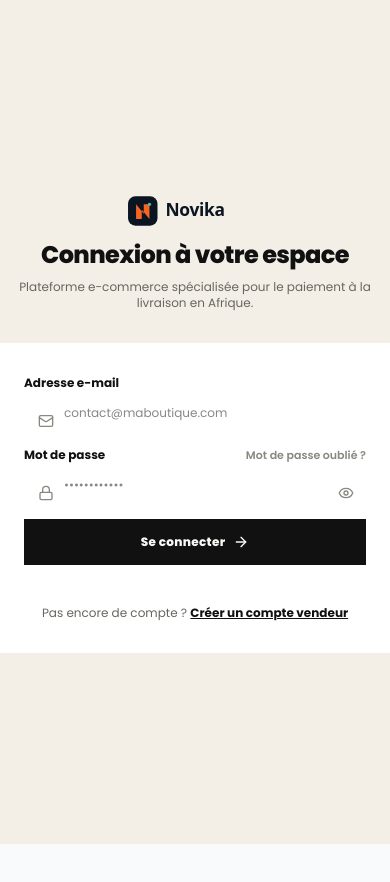
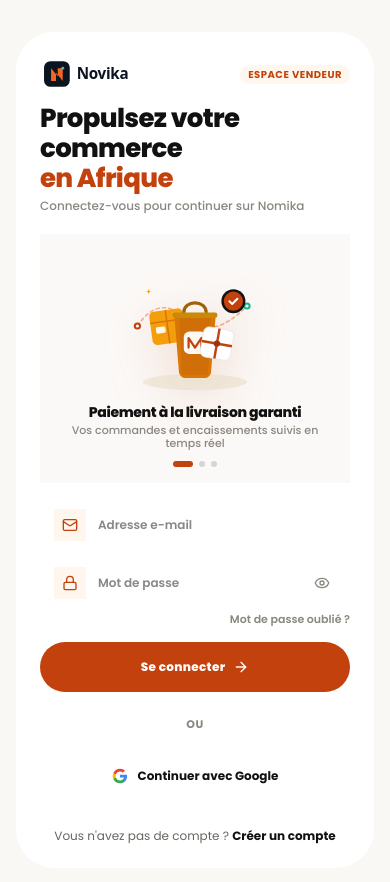
Before and after one commit to Ericbedi/Novika, a Next.js app: page /connexion in a window 390 px wide. Shown: the top 882 px of the page. Before the commit the page ends 844 px from the top, so only its background shows below. Built offline with nearby package versions, Linux system fonts and the light colour scheme; no server answers.

Commit message:
feat(ui): implement modern mobile card login design inspired by BiteBox mockup adapted to Nomika colors with delivery illustration and bypass email rate limit blocker

```diff
--- a/src/app/auth/verifier-email/verify-email-client.tsx
+++ b/src/app/auth/verifier-email/verify-email-client.tsx
@@ -239,6 +239,17 @@ export function VerifyEmailClient() {
                   </span>
                 </button>
               </div>
+
+              {/* Accès direct par mot de passe si retard e-mail */}
+              <div className="pt-3 border-t border-black/[0.06] text-center">
+                <Link
+                  href={`/connexion?email=${encodeURIComponent(email)}`}
+                  className="inline-flex items-center gap-1.5 text-xs font-bold text-[#C2410C] hover:text-[#9A3412] hover:underline transition-colors"
+                >
+                  <span>E-mail non reçu ? Se connecter avec votre mot de passe</span>
+                  <ArrowRight className="h-3.5 w-3.5" />
+                </Link>
+              </div>
             </form>
           )}
 
--- a/src/app/connexion/login-client.tsx
+++ b/src/app/connexion/login-client.tsx
@@ -9,14 +9,14 @@ import {
   Eye,
   EyeOff,
   ArrowRight,
-  ShieldCheck,
   AlertTriangle,
   Clock,
   UserPlus,
-  KeyRound,
   CheckCircle2,
 } from "lucide-react";
 import { Logo } from "@/components/brand/logo";
+import { AuthDeliveryIllustration } from "@/components/auth/auth-delivery-illustration";
+import { createClient } from "@/lib/supabase/client";
 
 export function LoginClient() {
   const router = useRouter();
@@ -32,17 +32,18 @@ export function LoginClient() {
       setEmail(urlEmail);
     }
   }, [urlEmail]);
+
   const [showPassword, setShowPassword] = useState(false);
   const [isLoading, setIsLoading] = useState(false);
+  const [isGoogleLoading, setIsGoogleLoading] = useState(false);
   const [error, setError] = useState<string | null>(null);
   const [notVerifiedEmail, setNotVerifiedEmail] = useState<string | null>(null);
   const [accountNotFound, setAccountNotFound] = useState(false);
 
-  // Sécurité & Limitation de débit (Prompt 05-A)
+  // Sécurité & Limitation de débit
   const [failedAttempts, setFailedAttempts] = useState(0);
   const [lockoutSeconds, setLockoutSeconds] = useState(0);
 
-  // Décompte de verrouillage temporaire après 5 échecs consécutifs
   useEffect(() => {
     if (lockoutSeconds <= 0) return;
     const interval = setInterval(() => {
@@ -88,7 +89,7 @@ export function LoginClient() {
 
         if (nextAttempts >= 5) {
           setLockoutSeconds(30);
-          setError("Trop de tentatives échouées consécutives. Votre compte est temporairement verrouillé pour des raisons de sécurité.");
+          setError("Trop de tentatives consécutives. Votre compte est temporairement sécurisé.");
           return;
         }
 
@@ -100,7 +101,7 @@ export function LoginClient() {
 
         if (res.status === 403 || data.code === "EMAIL_NOT_VERIFIED") {
           setNotVerifiedEmail(email.trim().toLowerCase());
-          setError("Votre adresse e-mail n'a pas encore été validée. Veuillez saisir le code à 6 chiffres reçu lors de votre inscription.");
+          setError("Votre adresse e-mail n'a pas encore été validée. Saisissez votre code ou réessayez avec votre mot de passe.");
           return;
         }
 
@@ -108,20 +109,19 @@ export function LoginClient() {
         return;
       }
 
-      // Connexion réussie : Enregistrement de session vérifiée
+      // Connexion réussie : Enregistrement de session
       if (typeof window !== "undefined") {
         window.localStorage.setItem("novika_user_verified", "true");
         window.localStorage.setItem("novika_user_email", data.user.email);
         window.localStorage.setItem("novika_user_fullname", data.user.fullName || "");
         window.localStorage.setItem("novika_active_role", data.user.role || "owner");
 
-        // Si l'utilisateur a ses propres boutiques créées dans Supabase
         if (data.user.stores && Array.isArray(data.user.stores) && data.user.stores.length > 0) {
           window.localStorage.setItem(`novika_user_stores_${data.user.email}`, JSON.stringify(data.user.stores));
         }
       }
 
-      // Redirection selon le rôle et l'existence de boutiques
+      // Redirection selon le profil
       const user = data.user;
       if (user.role === "closer") {
         router.push("/app/lome-glow/commandes");
@@ -130,15 +130,11 @@ export function LoginClient() {
       } else if (user.role === "agency") {
         router.push("/app/lome-glow/commandes?view=agency");
       } else {
-        // Pour un propriétaire (owner) :
         if (user.isDemo) {
-          // Administrateur démo -> dashboard avec données démo
           router.push("/app/lome-glow");
         } else if (!user.hasStores) {
-          // Nouveau marchand inscrit sans boutique -> assistant de création de première boutique
           router.push("/demarrer");
         } else {
-          // Marchand ayant déjà au moins une boutique
           const firstSlug = user.stores[0]?.slug || "lome-glow";
           router.push(`/app/${firstSlug}`);
         }
@@ -150,144 +146,180 @@ export function LoginClient() {
     }
   };
 
+  const handleGoogleLogin = async () => {
+    try {
+      setIsGoogleLoading(true);
+      const supabase = createClient();
+      const redirectUrl = typeof window !== "undefined" ? `${window.location.origin}/demarrer` : "/demarrer";
+      const { error: oauthError } = await supabase.auth.signInWithOAuth({
+        provider: "google",
+        options: {
+          redirectTo: redirectUrl,
+        },
+      });
+      if (oauthError) {
+        setError(oauthError.message || "Connexion avec Google temporairement indisponible.");
+        setIsGoogleLoading(false);
+      }
+    } catch {
+      setIsGoogleLoading(false);
+      setError("Connexion avec Google temporairement indisponible.");
+    }
+  };
+
   return (
-    <div className="min-h-screen bg-[#F3EFE6] text-[#111111] flex flex-col justify-center py-12 sm:px-6 lg:px-8 selection:bg-emerald-200">
-      <div className="sm:mx-auto sm:w-full sm:max-w-md text-center space-y-2">
-        <Link href="/" className="inline-flex items-center gap-2 mb-2">
-          <Logo variant="full" tone="light" size={32} />
+    <div className="min-h-screen bg-[#FAF8F5] text-[#111111] flex flex-col justify-center items-center py-8 px-4 sm:px-6 selection:bg-[#FED7AA]">
+      {/* Container de style carte mobile / application avec bordures très douces */}
+      <div className="w-full max-w-[430px] bg-white rounded-[38px] p-6 sm:p-8 border border-black/[0.06] shadow-[0_25px_70px_rgba(0,0,0,0.06)] space-y-5">
+
+        {/* Entête avec Logo de marque aligné à gauche */}
+        <div className="space-y-3">
+          <div className="flex items-center justify-between">
+            <Link href="/" className="inline-flex items-center gap-2 group">
+              <Logo variant="full" tone="light" size={28} />
             </Link>
-        <h1 className="text-2xl font-black text-[#111111] tracking-tight">
-          Connexion à votre espace
+            <span className="text-[10px] font-bold uppercase tracking-wider px-2 py-0.5 rounded-full bg-orange-50 text-[#C2410C] border border-orange-200/60">
+              Espace Vendeur
+            </span>
+          </div>
+
+          <div>
+            <h1 className="text-[26px] font-black text-[#111111] leading-[1.15] tracking-tight">
+              Propulsez votre commerce <br />
+              <span className="text-[#C2410C]">en Afrique</span>
             </h1>
-        <p className="text-xs text-[#666660]">
-          Plateforme e-commerce spécialisée pour le paiement à la livraison en Afrique.
+            <p className="text-xs text-[#888880] font-medium mt-1">
+              Connectez-vous pour continuer sur Nomika
             </p>
           </div>
+        </div>
 
-      <div className="mt-8 sm:mx-auto sm:w-full sm:max-w-md">
-        <div className="bg-white py-8 px-6 sm:px-10 rounded-3xl border border-black/[0.08] shadow-2xl space-y-6">
-          {/* Notification E-mail tout juste vérifié */}
+        {/* Illustration centrale stylisée avec sac kraft, colis et badge livraison */}
+        <div className="bg-[#FAF8F5]/80 rounded-3xl p-3 border border-black/[0.04]">
+          <AuthDeliveryIllustration />
+        </div>
+
+        {/* Alerte e-mail tout juste validé */}
         {isJustVerified && (
           <div className="p-3.5 rounded-2xl bg-emerald-50 border border-emerald-200 text-emerald-900 text-xs flex items-center gap-2.5">
             <CheckCircle2 className="h-5 w-5 text-emerald-600 shrink-0" />
             <div>
-                <p className="font-bold">Votre adresse e-mail a été vérifiée avec succès !</p>
-                <p className="text-[11px] text-emerald-700">Veuillez saisir votre mot de passe pour vous connecter et créer votre boutique.</p>
+              <p className="font-bold">E-mail vérifié avec succès !</p>
+              <p className="text-[11px] text-emerald-700">Entrez votre mot de passe pour commencer à configurer votre boutique.</p>
             </div>
           </div>
         )}
 
-          <form onSubmit={handleSubmit} className="space-y-4">
-            {/* Champ E-mail */}
+        {/* Formulaire de connexion */}
+        <form onSubmit={handleSubmit} className="space-y-3.5">
+          {/* Champ Email sous forme de pilule douce */}
           <div>
-              <label className="block text-xs font-bold text-[#111111] mb-1">
-                Adresse e-mail
-              </label>
-              <div className="relative">
-                <Mail className="absolute left-3.5 top-1/2 -translate-y-1/2 h-4 w-4 text-[#888880]" />
+            <div className="relative flex items-center rounded-2xl bg-white border border-black/[0.08] shadow-[0_2px_12px_rgba(0,0,0,0.02)] px-3.5 py-1.5 focus-within:border-[#C2410C] focus-within:ring-2 focus-within:ring-[#C2410C]/15 transition-all">
+              <div className="h-8 w-8 rounded-xl bg-orange-50 text-[#C2410C] flex items-center justify-center shrink-0 mr-3">
+                <Mail className="h-4 w-4" />
+              </div>
               <input
                 type="email"
                 required
                 autoComplete="email"
                 value={email}
                 onChange={(e) => setEmail(e.target.value)}
-                  placeholder="contact@maboutique.com"
-                  className="w-full pl-10 pr-3.5 py-2.5 text-xs rounded-xl border border-black/[0.1] bg-white text-[#111111] focus:outline-none focus:ring-2 focus:ring-black/[0.12]"
+                placeholder="Adresse e-mail"
+                className="w-full text-xs font-semibold text-[#111111] bg-transparent focus:outline-none placeholder:text-[#999990] py-2"
               />
             </div>
           </div>
 
-            {/* Champ Mot de passe */}
+          {/* Champ Mot de passe sous forme de pilule douce */}
           <div>
-              <div className="flex items-center justify-between mb-1">
-                <label className="text-xs font-bold text-[#111111]">
-                  Mot de passe
-                </label>
-                <Link
-                  href="/auth/mot-de-passe-oublie"
-                  className="text-[11px] font-semibold text-[#888880] hover:text-[#111111] hover:underline"
-                >
-                  Mot de passe oublié ?
-                </Link>
+            <div className="relative flex items-center rounded-2xl bg-white border border-black/[0.08] shadow-[0_2px_12px_rgba(0,0,0,0.02)] px-3.5 py-1.5 focus-within:border-[#C2410C] focus-within:ring-2 focus-within:ring-[#C2410C]/15 transition-all">
+              <div className="h-8 w-8 rounded-xl bg-orange-50 text-[#C2410C] flex items-center justify-center shrink-0 mr-3">
+                <Lock className="h-4 w-4" />
               </div>
-              <div className="relative">
-                <Lock className="absolute left-3.5 top-1/2 -translate-y-1/2 h-4 w-4 text-[#888880]" />
               <input
                 type={showPassword ? "text" : "password"}
                 required
                 autoComplete="current-password"
                 value={password}
                 onChange={(e) => setPassword(e.target.value)}
-                  placeholder="••••••••••••"
-                  className="w-full pl-10 pr-10 py-2.5 text-xs rounded-xl border border-black/[0.1] bg-white text-[#111111] focus:outline-none focus:ring-2 focus:ring-black/[0.12]"
+                placeholder="Mot de passe"
+                className="w-full text-xs font-semibold text-[#111111] bg-transparent focus:outline-none placeholder:text-[#999990] py-2"
               />
               <button
                 type="button"
                 onClick={() => setShowPassword(!showPassword)}
-                  className="absolute right-3 top-1/2 -translate-y-1/2 text-[#888880] hover:text-[#111111]"
+                className="p-1.5 text-[#888880] hover:text-[#111111] transition-colors"
                 tabIndex={-1}
               >
                 {showPassword ? <EyeOff className="h-4 w-4" /> : <Eye className="h-4 w-4" />}
               </button>
             </div>
+
+            {/* Lien Mot de passe oublié à droite */}
+            <div className="flex justify-end mt-1.5">
+              <Link
+                href="/auth/mot-de-passe-oublie"
+                className="text-[11px] font-semibold text-[#888880] hover:text-[#C2410C] transition-colors"
+              >
+                Mot de passe oublié ?
+              </Link>
+            </div>
           </div>
 
-            {/* Message d'erreur standard ou alertes guidées */}
+          {/* Message d'erreur et guidages */}
           {error && (
             <div className="p-3.5 rounded-2xl bg-rose-50 border border-rose-200 text-xs text-rose-800 font-medium space-y-2">
               <div className="flex items-start gap-2">
                 <AlertTriangle className="h-4 w-4 text-rose-600 shrink-0 mt-0.5" />
-                  <span>{error}</span>
+                <span className="leading-snug">{error}</span>
               </div>
 
-                {/* Si compte non vérifié : bouton direct vers saisie du code */}
               {notVerifiedEmail && (
                 <div className="pt-2 border-t border-rose-200/60 flex justify-end">
                   <Link
                     href={`/auth/verifier-email?email=${encodeURIComponent(notVerifiedEmail)}`}
-                      className="inline-flex items-center gap-1.5 px-3 py-1.5 rounded-xl bg-rose-700 text-white font-bold text-xs hover:bg-rose-800 transition-colors"
+                    className="inline-flex items-center gap-1.5 px-3 py-1.5 rounded-xl bg-[#C2410C] text-white font-bold text-[11px] hover:bg-[#9A3412] transition-colors"
                   >
                     <span>Valider mon e-mail par code</span>
-                      <ArrowRight className="h-3.5 w-3.5" />
+                    <ArrowRight className="h-3 w-3" />
                   </Link>
                 </div>
               )}
 
-                {/* Si compte introuvable : bouton direct vers inscription */}
               {accountNotFound && (
                 <div className="pt-2 border-t border-rose-200/60 flex justify-end">
                   <Link
                     href="/inscription"
-                      className="inline-flex items-center gap-1.5 px-3 py-1.5 rounded-xl bg-black text-white font-bold text-xs hover:bg-neutral-800 transition-colors"
+                    className="inline-flex items-center gap-1.5 px-3 py-1.5 rounded-xl bg-[#111111] text-white font-bold text-[11px] hover:bg-black transition-colors"
                   >
                     <UserPlus className="h-3.5 w-3.5" />
-                      <span>Créer mon compte maintenant</span>
+                    <span>Créer un compte maintenant</span>
                   </Link>
                 </div>
               )}
             </div>
           )}
 
-            {/* Avertissement de verrouillage temporaire */}
+          {/* Verrouillage temporaire */}
           {lockoutSeconds > 0 && (
             <div className="p-3 rounded-xl bg-amber-50 border border-amber-200 text-xs text-amber-800 flex items-center gap-2">
               <Clock className="h-4 w-4 text-amber-600 shrink-0" />
               <span>
-                  Verrouillage de sécurité actif : réessayez dans <strong>{lockoutSeconds}s</strong>
+                Sécurité active : réessayez dans <strong>{lockoutSeconds}s</strong>
               </span>
             </div>
           )}
 
-            {/* Bouton Se connecter */}
+          {/* Bouton Se connecter en pilule Terracotta avec flèche vers la droite */}
           <button
             type="submit"
             disabled={isLoading || lockoutSeconds > 0}
-              className="w-full min-h-[46px] py-2.5 px-4 rounded-2xl bg-[#111111] text-[#FAF8F5] text-xs font-black tracking-wide hover:bg-black transition-all shadow-md flex items-center justify-center gap-2 cursor-pointer disabled:opacity-50"
+            className="w-full min-h-[50px] py-3 px-5 rounded-full bg-[#C2410C] text-white text-xs font-black tracking-wide hover:bg-[#9A3412] active:scale-[0.99] transition-all shadow-[0_10px_25px_-5px_rgba(194,65,12,0.4)] hover:shadow-[0_12px_30px_-5px_rgba(194,65,12,0.5)] flex items-center justify-center gap-2 cursor-pointer disabled:opacity-50"
           >
             {isLoading ? (
               <span className="flex items-center gap-2">
                 <span className="h-4 w-4 border-2 border-white border-t-transparent rounded-full animate-spin" />
-                  Vérification des identifiants...
+                Connexion en cours...
               </span>
             ) : (
               <span className="flex items-center gap-2">
@@ -298,16 +330,61 @@ export function LoginClient() {
           </button>
         </form>
 
-          {/* Lien vers inscription */}
-          <div className="border-t border-black/[0.06] pt-4 text-center">
+        {/* Séparateur "Ou" */}
+        <div className="relative flex items-center justify-center pt-1">
+          <div className="absolute inset-0 flex items-center">
+            <div className="w-full border-t border-black/[0.08]" />
+          </div>
+          <span className="relative px-3 bg-white text-[11px] font-bold text-[#888880] uppercase tracking-wider">
+            Ou
+          </span>
+        </div>
+
+        {/* Bouton Continuer avec Google en pilule blanche avec logo officiel */}
+        <button
+          type="button"
+          onClick={handleGoogleLogin}
+          disabled={isGoogleLoading}
+          className="w-full min-h-[48px] py-2.5 px-4 rounded-full bg-white border border-black/[0.1] hover:bg-[#FAF8F5] text-[#111111] text-xs font-bold transition-all shadow-[0_2px_10px_rgba(0,0,0,0.03)] flex items-center justify-center gap-2.5 cursor-pointer disabled:opacity-50"
+        >
+          {isGoogleLoading ? (
+            <span className="h-4 w-4 border-2 border-neutral-600 border-t-transparent rounded-full animate-spin" />
+          ) : (
+            <svg className="w-4 h-4 shrink-0" viewBox="0 0 24 24">
+              <path
+                fill="#4285F4"
+                d="M22.56 12.25c0-.78-.07-1.53-.2-2.25H12v4.26h5.92c-.26 1.37-1.04 2.53-2.21 3.31v2.77h3.57c2.08-1.92 3.28-4.74 3.28-8.09z"
+              />
+              <path
+                fill="#34A853"
+                d="M12 23c2.97 0 5.46-.98 7.28-2.66l-3.57-2.77c-.98.66-2.23 1.06-3.71 1.06-2.86 0-5.29-1.93-6.16-4.53H2.18v2.84C3.99 20.53 7.7 23 12 23z"
+              />
+              <path
+                fill="#FBBC05"
+                d="M5.84 14.09c-.22-.66-.35-1.36-.35-2.09s.13-1.43.35-2.09V7.06H2.18C1.43 8.55 1 10.22 1 12s.43 3.45 1.18 4.94l2.85-2.22.81-.63z"
+              />
+              <path
+                fill="#EA4335"
+                d="M12 5.38c1.62 0 3.06.56 4.21 1.64l3.15-3.15C17.45 2.09 14.97 1 12 1 7.7 1 3.99 3.47 2.18 7.06l3.66 2.84c.87-2.6 3.3-4.52 6.16-4.52z"
+              />
+            </svg>
+          )}
+          <span>Continuer avec Google</span>
+        </button>
+
+        {/* Pied de page du formulaire avec lien vers inscription */}
+        <div className="text-center pt-2">
           <p className="text-xs text-[#666660]">
-              Pas encore de compte ?{" "}
-              <Link href="/inscription" className="font-bold text-[#111111] underline hover:text-black">
-                Créer un compte vendeur
+            Vous n'avez pas de compte ?{" "}
+            <Link
+              href="/inscription"
+              className="font-bold text-[#111111] hover:text-[#C2410C] hover:underline transition-colors"
+            >
+              Créer un compte
             </Link>
           </p>
         </div>
-        </div>
+
       </div>
     </div>
   );
--- /dev/null
+++ b/src/components/auth/auth-delivery-illustration.tsx
@@ -0,0 +1,134 @@
+"use client";
+
+import React from "react";
+
+export function AuthDeliveryIllustration() {
+  return (
+    <div className="relative flex flex-col items-center justify-center pt-2 pb-1">
+      {/* Halo lumineux d'ambiance terracotta/ambre */}
+      <div className="absolute top-1/2 left-1/2 -translate-x-1/2 -translate-y-1/2 w-48 h-48 bg-gradient-to-tr from-amber-100/60 via-orange-100/50 to-transparent rounded-full blur-2xl pointer-events-none" />
+
+      {/* Illustration SVG détaillée E-commerce & Livraison Afrique */}
+      <div className="relative w-40 h-36 flex items-center justify-center">
+        <svg
+          viewBox="0 0 200 170"
+          className="w-full h-full drop-shadow-[0_12px_24px_rgba(194,65,12,0.15)]"
+          fill="none"
+          xmlns="http://www.w3.org/2000/svg"
+        >
+          {/* Ombre portée au sol */}
+          <ellipse cx="100" cy="155" rx="65" ry="10" fill="#E8DEC8" fillOpacity="0.6" />
+
+          {/* Trajectoire en pointillés de livraison */}
+          <path
+            d="M 28 85 Q 55 45 88 75 T 165 60"
+            stroke="#EA580C"
+            strokeWidth="2"
+            strokeDasharray="4 4"
+            strokeOpacity="0.45"
+            strokeLinecap="round"
+          />
+
+          {/* Marqueur GPS de départ */}
+          <circle cx="28" cy="85" r="4.5" fill="#C2410C" />
+          <circle cx="28" cy="85" r="2" fill="white" />
+
+          {/* Marqueur GPS d'arrivée */}
+          <circle cx="165" cy="60" r="4.5" fill="#10B981" />
+          <circle cx="165" cy="60" r="2" fill="white" />
+
+          {/* Colis e-commerce arrière gauche */}
+          <g transform="translate(42, 68) rotate(-8)">
+            <rect x="0" y="0" width="42" height="42" rx="6" fill="#F59E0B" />
+            <path d="M 0 14 L 42 14" stroke="#D97706" strokeWidth="2" />
+            <path d="M 21 0 L 21 42" stroke="#D97706" strokeWidth="2" />
+            {/* Étiquette d'expédition */}
+            <rect x="6" y="20" width="12" height="8" rx="2" fill="white" fillOpacity="0.9" />
+          </g>
+
+          {/* Sac kraft e-commerce central (comme sur le mockup BiteBox) */}
+          <g id="shopping-bag" transform="translate(68, 48)">
+            {/* Anses du sac */}
+            <path
+              d="M 18 20 C 18 4, 46 4, 46 20"
+              stroke="#A16207"
+              strokeWidth="4"
+              strokeLinecap="round"
+              fill="none"
+            />
+            {/* Corps du sac kraft */}
+            <path
+              d="M 6 22 L 12 95 C 13 99, 16 102, 20 102 L 44 102 C 48 102, 51 99, 52 95 L 58 22 Z"
+              fill="#D97706"
+            />
+            {/* Pli et ombre du sac */}
+            <path
+              d="M 12 22 L 16 98 L 48 98 L 52 22 Z"
+              fill="#B45309"
+              fillOpacity="0.25"
+            />
+            {/* Rabat supérieur */}
+            <rect x="4" y="20" width="56" height="7" rx="3" fill="#CA8A04" />
+
+            {/* Logo Nomika sur le sac kraft */}
+            <rect x="18" y="44" width="28" height="28" rx="7" fill="white" fillOpacity="0.95" />
+            {/* Monogramme N Terracotta */}
+            <path
+              d="M 24 64 L 24 52 L 32 64 L 40 52 L 40 64"
+              stroke="#C2410C"
+              strokeWidth="2.8"
+              strokeLinecap="round"
+              strokeLinejoin="round"
+            />
+          </g>
+
+          {/* Colis blanc avant droit avec ruban Terracotta */}
+          <g transform="translate(112, 85) rotate(10)">
+            <rect x="0" y="0" width="38" height="38" rx="7" fill="#FFFFFF" stroke="#E5E7EB" strokeWidth="1" />
+            <path d="M 0 19 L 38 19" stroke="#C2410C" strokeWidth="3" />
+            <path d="M 19 0 L 19 38" stroke="#C2410C" strokeWidth="3" />
+            {/* Nœud ruban */}
+            <circle cx="19" cy="19" r="4" fill="#9A3412" />
+          </g>
+
+          {/* Badge flottant "COD / Paiement sécurisé" */}
+          <g transform="translate(132, 38)">
+            <circle cx="16" cy="16" r="15" fill="#111111" />
+            <circle cx="16" cy="16" r="12" fill="#C2410C" />
+            {/* Checkmark blanc */}
+            <path
+              d="M 11 16 L 14.5 19.5 L 21 13"
+              stroke="white"
+              strokeWidth="2.4"
+              strokeLinecap="round"
+              strokeLinejoin="round"
+            />
+          </g>
+
+          {/* Étincelle / Étoile dorée */}
+          <path
+            d="M 38 42 Q 42 42 42 38 Q 42 42 46 42 Q 42 42 42 46 Q 42 42 38 42 Z"
+            fill="#F59E0B"
+          />
+        </svg>
+      </div>
+
+      {/* Titre & Sous-titre sous l'illustration (exactement comme le mockup) */}
+      <div className="text-center mt-1 space-y-0.5">
+        <h3 className="text-sm font-black text-[#111111] tracking-tight">
+          Paiement à la livraison garanti
+        </h3>
+        <p className="text-[11px] text-[#888880] font-medium max-w-[260px] mx-auto leading-tight">
+          Vos commandes et encaissements suivis en temps réel
+        </p>
+      </div>
+
+      {/* Points indicateurs de carrousel (1 pilule active Terracotta + 2 points inactifs) */}
+      <div className="flex items-center gap-1.5 mt-2.5">
+        <span className="w-5 h-1.5 rounded-full bg-[#C2410C] transition-all" />
+        <span className="w-1.5 h-1.5 rounded-full bg-neutral-300" />
+        <span className="w-1.5 h-1.5 rounded-full bg-neutral-300" />
+      </div>
+    </div>
+  );
+}
```
Also changed, not shown: src/app/api/auth/login/route.ts (+10 -13 lines). Lines whose indentation alone changed are shown as unchanged.
